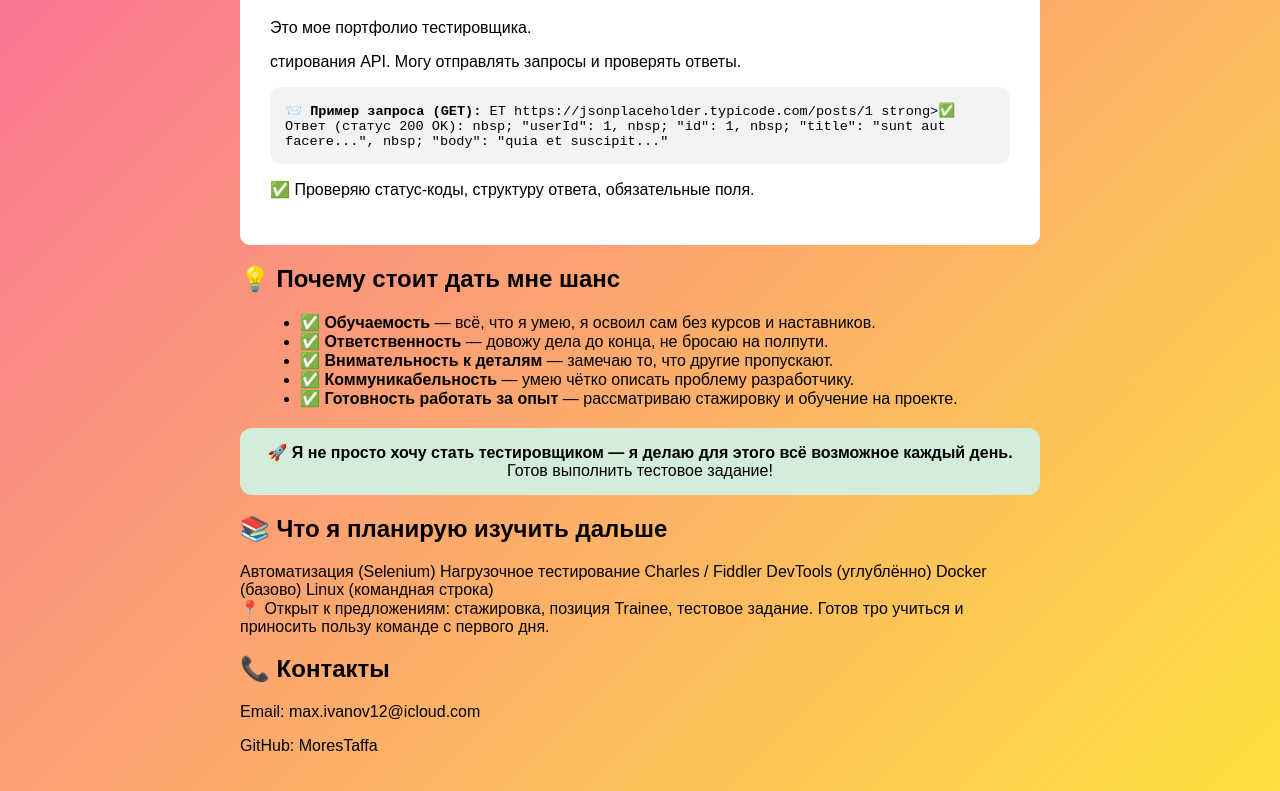
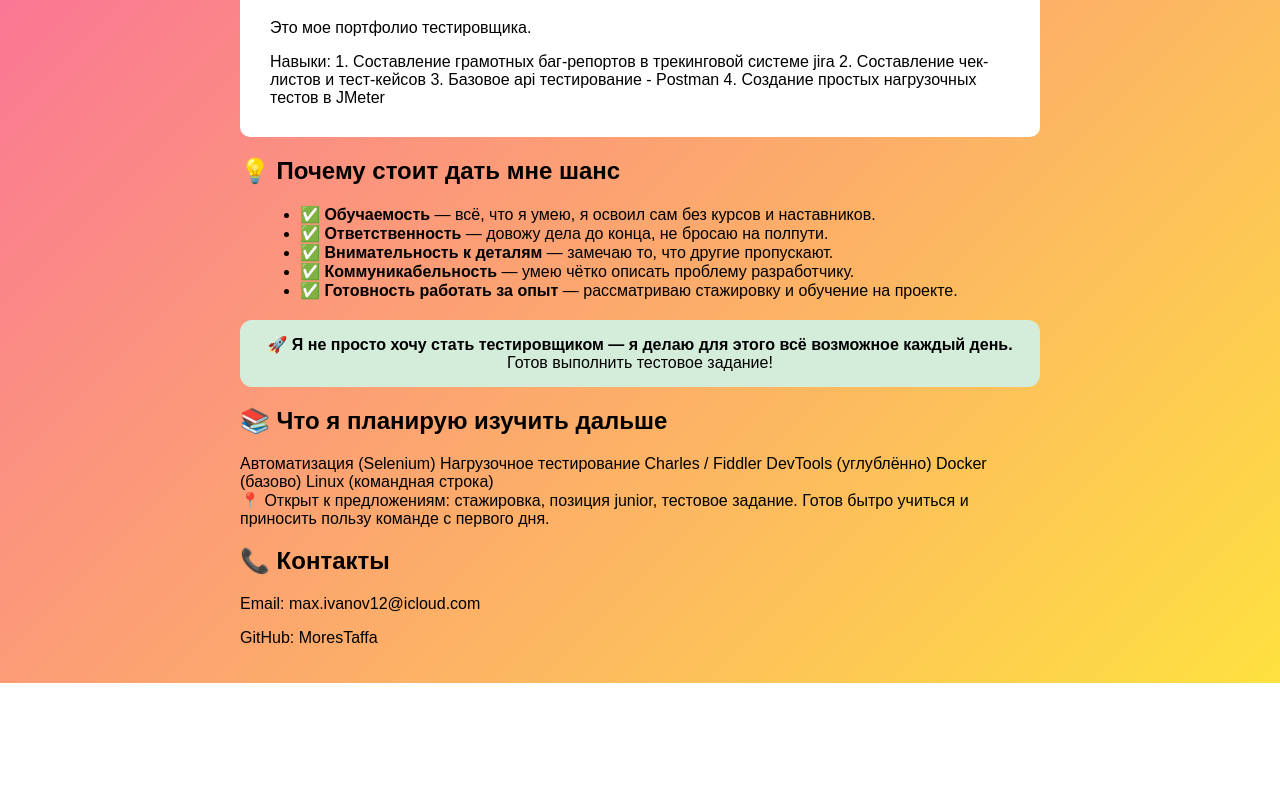
Before and after one commit to MoresTaffa/MoresTaffa.github.io, a plain HTML site: page index.html in a window 1280 px wide. Shown: the part 132-923 px from the top of the page. After the commit the page ends 815 px from the top, so only its background shows below. Drawn offline with Linux system fonts and the light colour scheme.

Commit message:
Обновил главную страницу

```diff
--- a/index.html
+++ b/index.html
@@ -24,35 +24,12 @@
     <div class="container">
         <h1>Привет! 👋</h1>
         <p>Это мое портфолио тестировщика.</p>
-        стирования API. Могу отправлять запросы и проверять ответы.</p>
-            <div style="background: #f1f3f5; padding: 15px; border-radius: 12px; margin: 15px 0; font-family: monospace; font-size: 0.85rem;">
-                <strong>📨 Пример запроса (GET):</strong>
+       Навыки: 1. Cоставление грамотных баг-репортов в трекинговой системе jira
+               2. Составление чек-листов и тест-кейсов
+               3. Базовое api тестирование - Postman
+               4. Создание простых нагрузочных тестов в JMeter
 
 
-ET https://jsonplaceholder.typicode.com/posts/1
-
-
-
-strong>✅ Ответ (статус 200 OK):</strong>
-
-
-
-
-nbsp;&nbsp;"userId": 1,
-
-
-nbsp;&nbsp;"id": 1,
-
-
-nbsp;&nbsp;"title": "sunt aut facere...",
-
-
-nbsp;&nbsp;"body": "quia et suscipit..."
-
-
-
-            </div>
-            <p>✅ Проверяю статус-коды, структуру ответа, обязательные поля.</p>
         </div>
 
         <!-- ПОЧЕМУ ВАС СТОИТ НАНЯТЬ (КЛЮЧЕВОЕ) -->
@@ -84,10 +61,9 @@ nbsp;&nbsp;"body": "quia et suscipit..."
         </div>
 
         <footer>
-            📍 Открыт к предложениям: стажировка, позиция Trainee, тестовое задание.
+            📍 Открыт к предложениям: стажировка, позиция junior, тестовое задание.
 
-            Готов
-тро учиться и приносить пользу команде с первого дня.
+            Готов бытро учиться и приносить пользу команде с первого дня.
         </footer>
     </div>
 </body>
```
